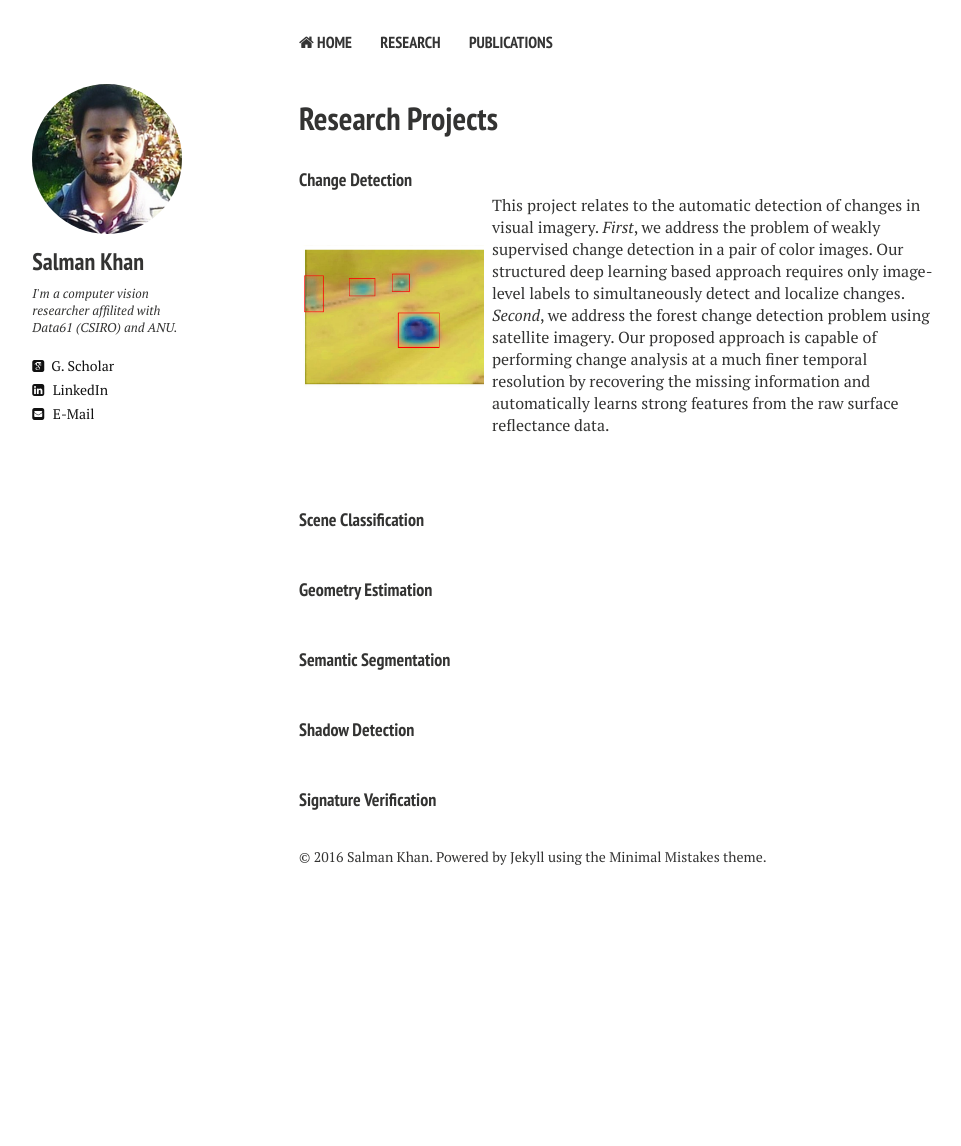
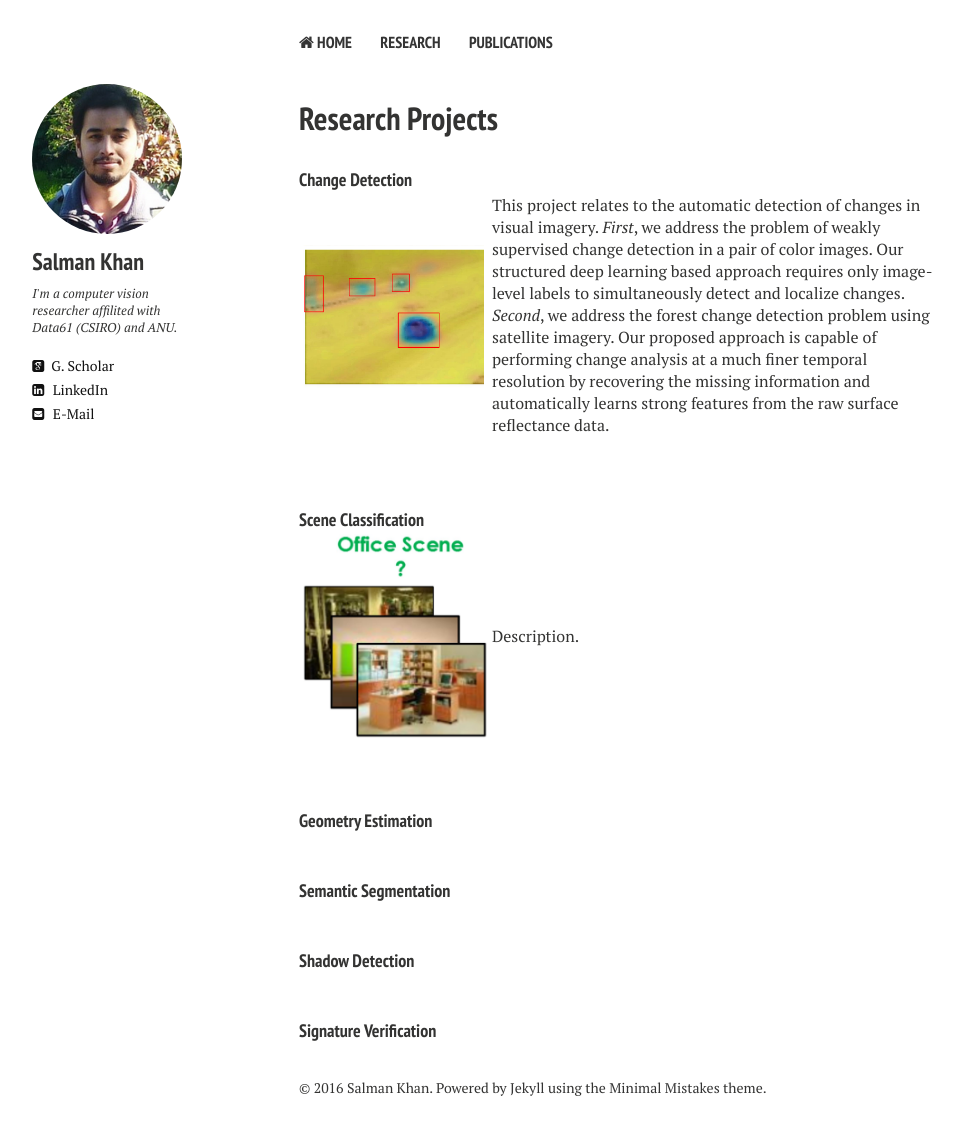
Before and after one commit to awaisrauf/salman-h-khan.github.io, a Jekyll site: the page built from research.md, in a window 1280 px wide. Shown: the whole page, without its empty margins (21-982 px from the left). Built offline with Jekyll 4.4.1, drawn with Linux system fonts in a browser that asks for light colours; nearby versions of some CDN libraries; before the commit the page ends 915 px from its top, so only the background shows below that.

Commit message:
Update research.html

```diff
--- a/_layouts/research.html
+++ b/_layouts/research.html
@@ -100,6 +100,12 @@ div.bibtex pre { font-size: 75%; overflow: auto;  width: 100%; padding: 0em 0em;
 
 <!-------------------------------------------------------------------------------------------------------->
 <h4 style="margin-bottom:0px;padding-top:20px;">Scene Classification</h4>
+<table class="imgtable"><tr><td width="30%">
+<a href="../images/SceneClassification.JPG"><img src="../images/SceneClassification.JPG" alt="Scene Classification" /></a>&nbsp;</td>
+<!-- width="150px" height="120px" -->
+<td align="left">
+	<p> Description. </p>
+</td></tr></table>
 
 <!-------------------------------------------------------------------------------------------->
 <h4 style="margin-bottom:0px;padding-top:20px;">Geometry Estimation</h4>
```
